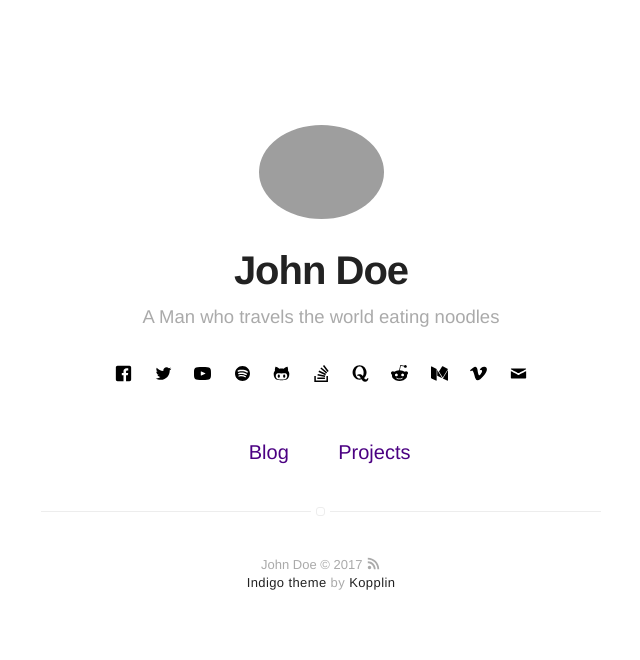
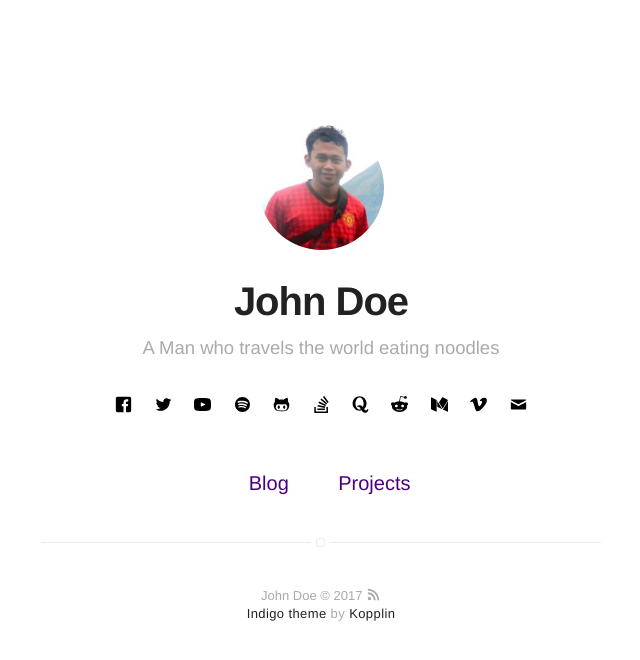
Before and after one commit to hanafivan/pages-branch, a Jekyll site: the page built from index.html, in a window 1280 px wide. Shown: the top 660 px of the page, without its empty margins (319-959 px from the left). Built offline with Jekyll 4.4.1, drawn with Linux system fonts in a browser that asks for light colours.

Commit message:
Update _config.yml

```diff
--- a/_config.yml
+++ b/_config.yml
@@ -8,7 +8,7 @@ description: A blog about technology and stuff related
 # if it's an external image, update below for true
 # better with square images
 external-image: false
-picture: assets/images/profile.jpg
+picture: assets/images/hanafivan.jpg
 
 url: https://koppl.in/indigo
 # your url: http://USERNAME.github.io
@@ -50,7 +50,7 @@ authors:
         name: John Doe
         bio: A Man who travels the world eating noodles
         external-image: false
-        picture: assets/images/profile.jpg
+        picture: assets/images/hanafivan.jpg
         twitter: johndoe
     jamesfoster:
         name: James Foster
```
